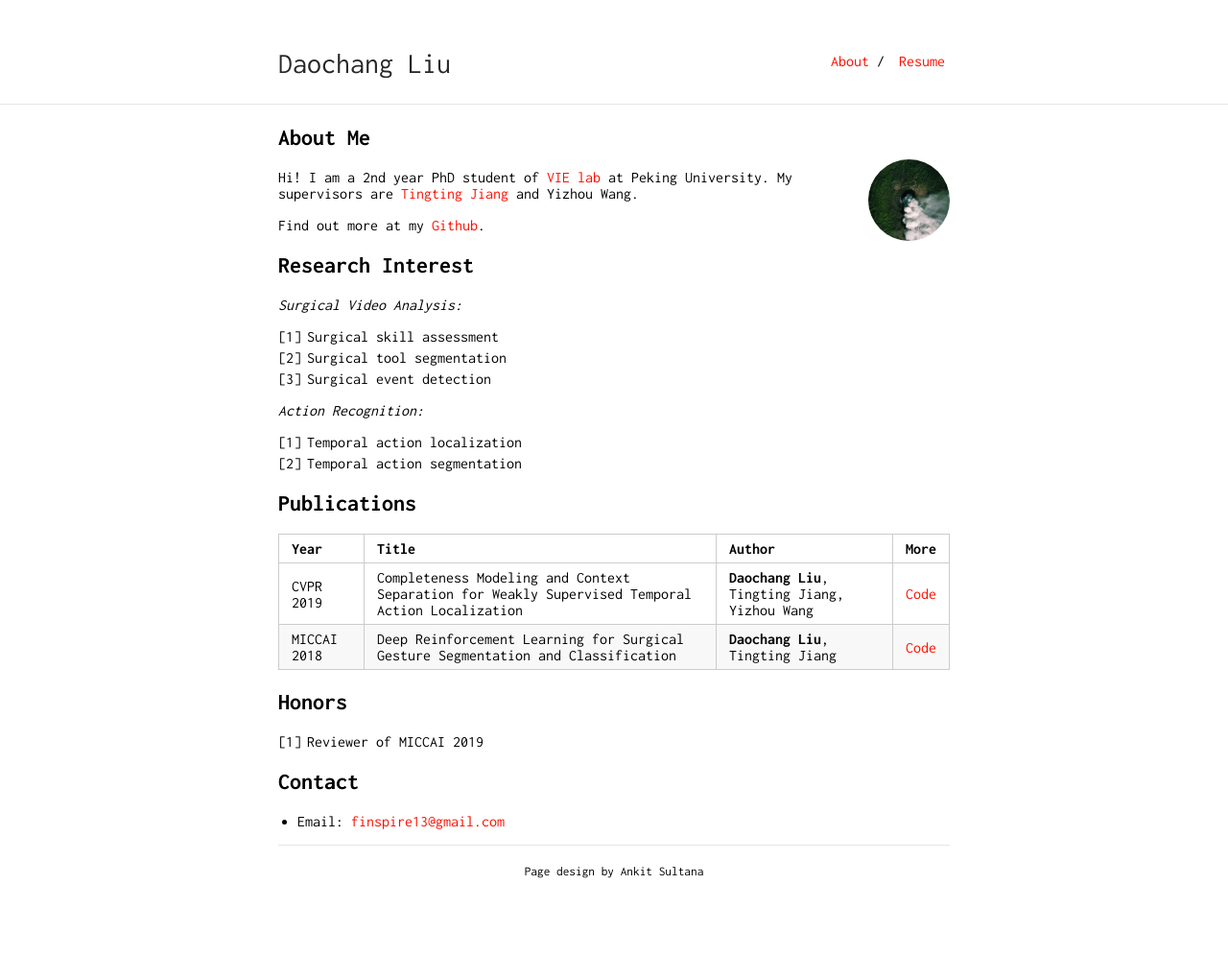
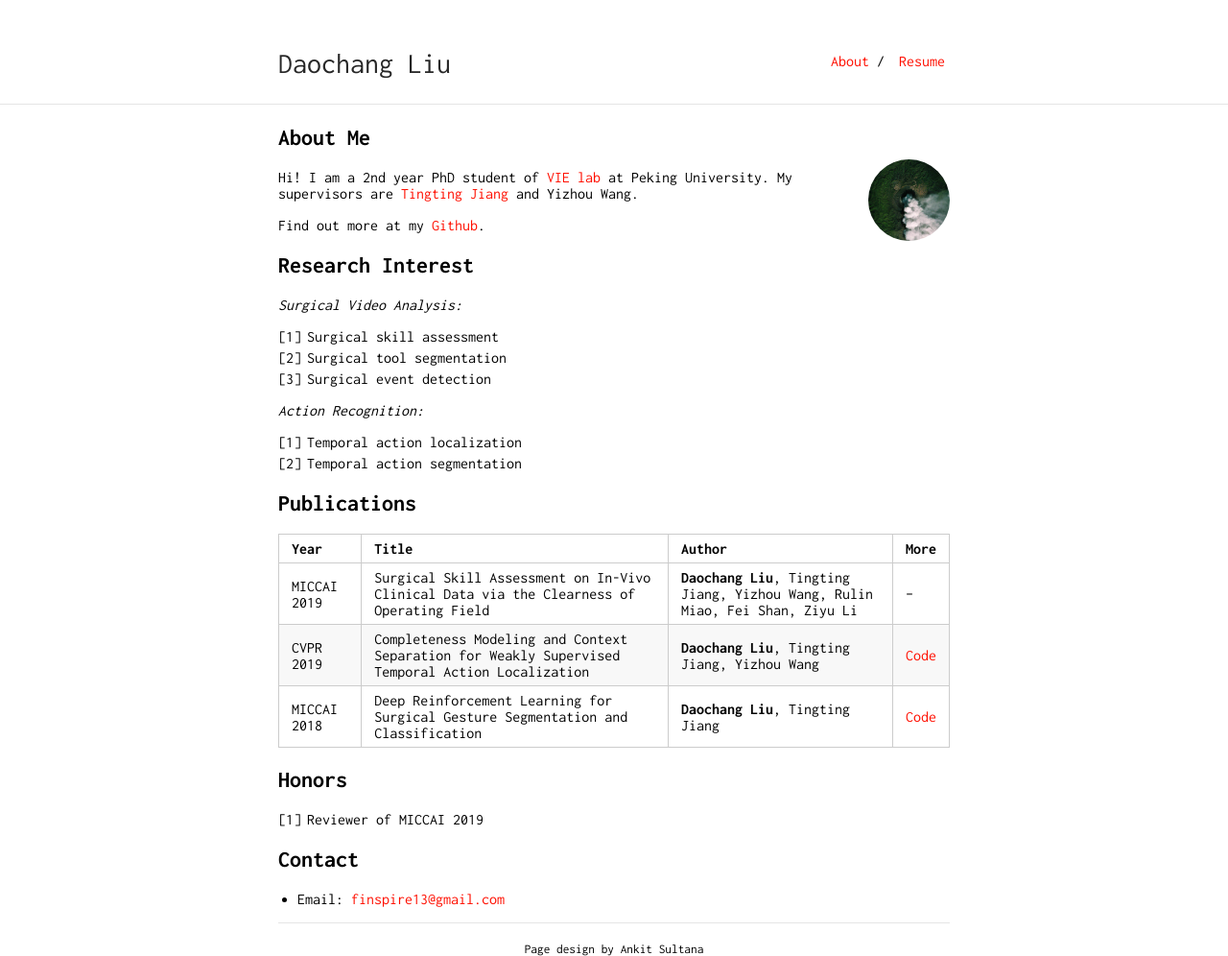
Before and after one commit to Finspire13/Finspire13.github.io, a Jekyll site: the page built from index.md, in a window 1280 px wide. Shown: the whole page at 96% size. Built offline with Jekyll 4.4.1, drawn with Linux system fonts in a browser that asks for light colours; our own code applies the rules of GitHub Pages for plain Markdown files; before the commit the page ends 915 px from its top, so only the background shows below that.

Commit message:
Add MICCAI 2019

```diff
--- a/index.md
+++ b/index.md
@@ -24,6 +24,7 @@ Find out more at my [Github](https://github.com/Finspire13).
 
  Year | Title | Author | More
 -----|-----|-----|-----
+MICCAI 2019 | Surgical Skill Assessment on In-Vivo Clinical Data via the Clearness of Operating Field | **Daochang Liu**, Tingting Jiang, Yizhou Wang, Rulin Miao, Fei Shan, Ziyu Li | --
 CVPR 2019 | Completeness Modeling and Context Separation for Weakly Supervised Temporal Action Localization | **Daochang Liu**, Tingting Jiang, Yizhou Wang | [Code](https://github.com/Finspire13/CMCS-Temporal-Action-Localization)
 MICCAI 2018 | Deep Reinforcement Learning for Surgical Gesture Segmentation and Classification | **Daochang Liu**, Tingting Jiang | [Code](https://github.com/Finspire13/RL-Surgical-Gesture-Segmentation)
 
```
